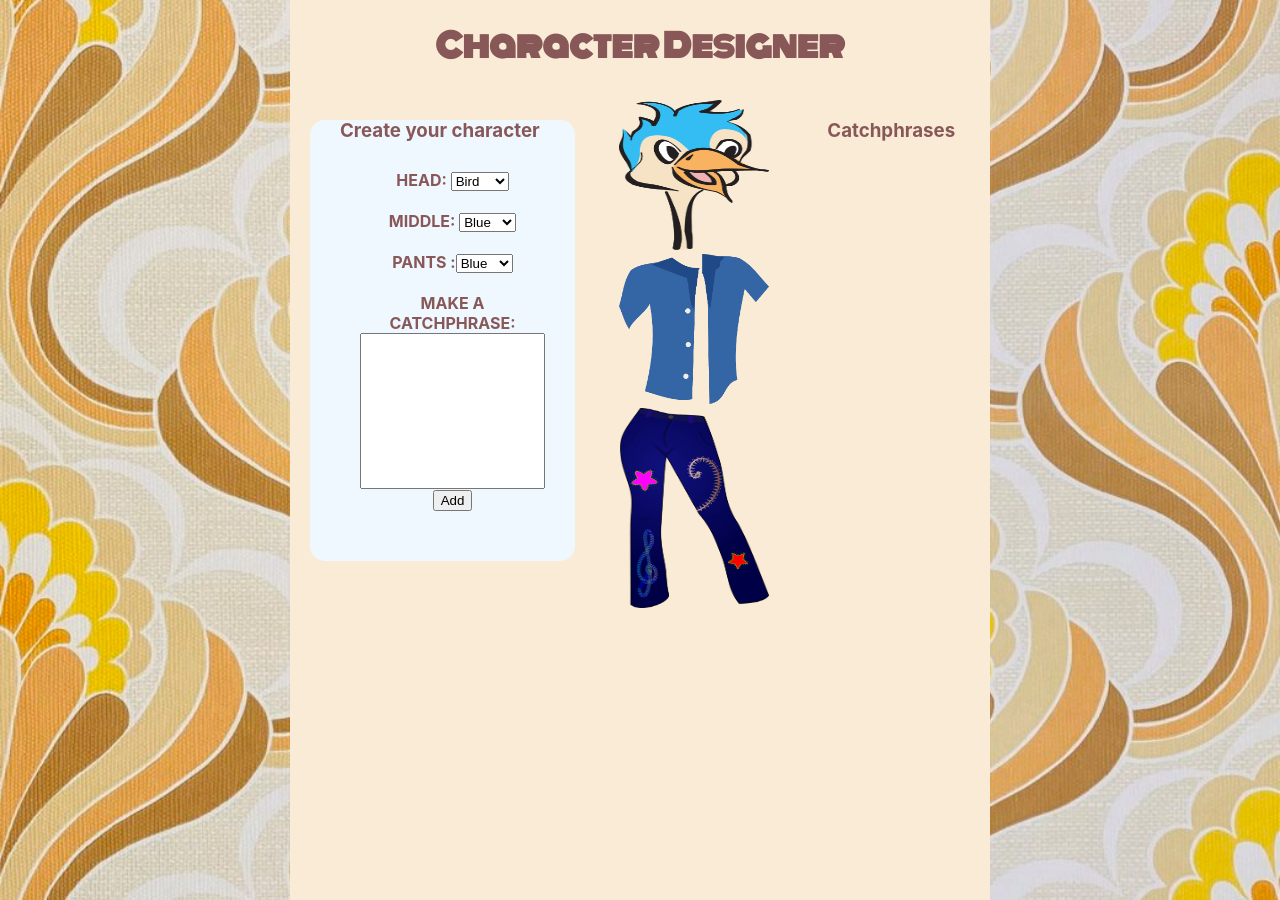
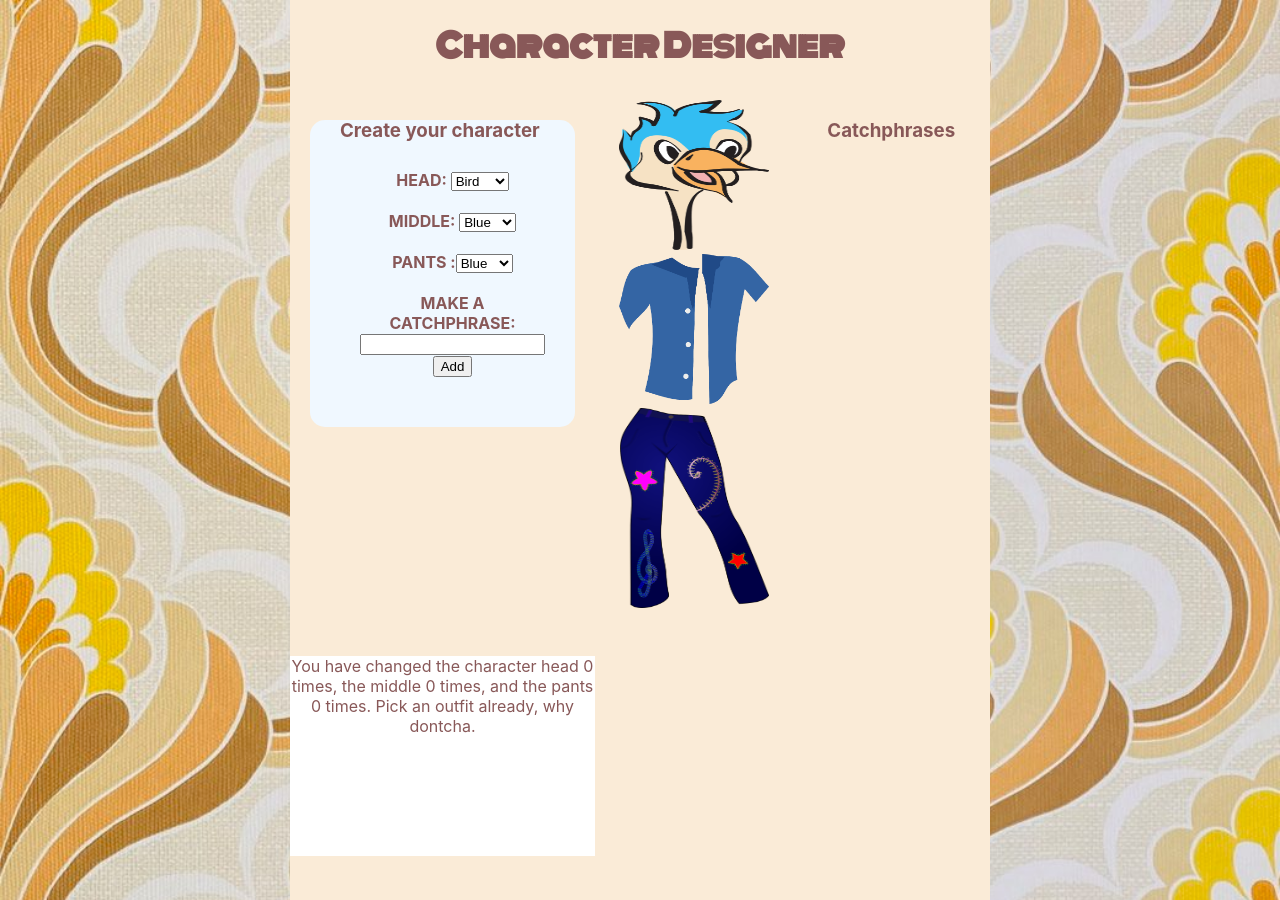
Before and after one commit to hana-acciaioli/react-character-design, a React (Create React App) app: page / in a window 1280 px wide. Built offline with nearby package versions, Linux system fonts and the light colour scheme.

Commit message:
scoreboard displaying with head, middle, and pant counts

```diff
--- a/src/components/Controls/Controls.js
+++ b/src/components/Controls/Controls.js
@@ -10,17 +10,29 @@ export default function Controls({
   pants,
   setPants,
   setCatchphrases,
+  setCountHead,
+  setCountMiddle,
+  setCountPants,
 }) {
   const [inputValue, setInputValue] = useState('');
 
   const headHandler = (event) => {
     setHead(event.target.value);
+    setCountHead((currentState) => {
+      return currentState + 1;
+    });
   };
   const middleHandler = (event) => {
     setMiddle(event.target.value);
+    setCountMiddle((currentState) => {
+      return currentState + 1;
+    });
   };
   const pantsHandler = (event) => {
     setPants(event.target.value);
+    setCountPants((currentState) => {
+      return currentState + 1;
+    });
   };
   // const catchphraseInputHandler = (event) => {
   //   setInputValue(event.target.value);
@@ -65,7 +77,7 @@ export default function Controls({
         <label>Make a catchphrase: </label>
         <input
           value={inputValue}
-          style={{ height: '150px' }}
+          // style={{ height: '150px' }}
           onChange={(e) => setInputValue(e.target.value)}
         />
         <button onClick={addCatchphraseHandler}>Add</button>
--- a/src/components/Home/Home.js
+++ b/src/components/Home/Home.js
@@ -4,12 +4,16 @@ import './Home.css';
 import Controls from '../Controls/Controls';
 import Display from '../Display/Display.js';
 import CatchphraseDisplay from '../CatchphraseDisplay/CatchphraseDisplay.js';
-
+import Scoreboard from '../Scoreboard/Scoreboard';
 export default function Home() {
   const [head, setHead] = useState('bird');
   const [middle, setMiddle] = useState('blue');
   const [pants, setPants] = useState('blue');
   const [catchphrases, setCatchphrases] = useState([]);
+  const [countHead, setCountHead] = useState(0);
+  const [countMiddle, setCountMiddle] = useState(0);
+  const [countPants, setCountPants] = useState(0);
+
   return (
     <div className="Home">
       <h1 className="Monoton">Character Designer</h1>
@@ -23,6 +27,9 @@ export default function Home() {
             pants={pants}
             setPants={setPants}
             setCatchphrases={setCatchphrases}
+            setCountHead={setCountHead}
+            setCountMiddle={setCountMiddle}
+            setCountPants={setCountPants}
           />
         </div>
         <div className="Display">
@@ -31,6 +38,7 @@ export default function Home() {
         <div>
           <CatchphraseDisplay catchphrases={catchphrases} />
         </div>
+        <Scoreboard countHead={countHead} countMiddle={countMiddle} countPants={countPants} />
       </div>
     </div>
   );
--- /dev/null
+++ b/src/components/Scoreboard/Scoreboard.css
@@ -0,0 +1,6 @@
+.Scoreboard {
+  background-color: white;
+  height: 200px;
+  position: relative;
+  width: 100%;
+}
--- /dev/null
+++ b/src/components/Scoreboard/Scoreboard.js
@@ -0,0 +1,11 @@
+import React from 'react';
+import './Scoreboard.css';
+
+export default function Scoreboard({ countHead, countMiddle, countPants }) {
+  return (
+    <div className="Scoreboard">
+      You have changed the character head {countHead} times, the middle {countMiddle} times, and the
+      pants {countPants} times. Pick an outfit already, why dontcha.{' '}
+    </div>
+  );
+}
```
